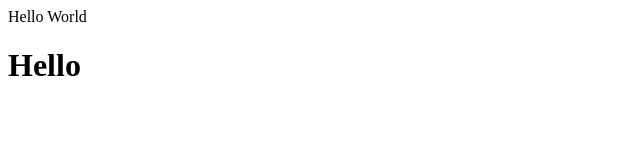
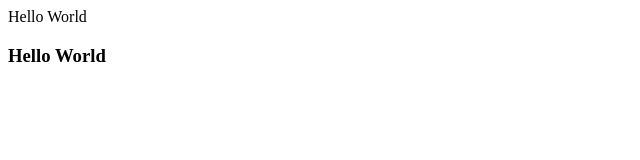
Before and after one commit to SunilB8694/epsunil-demo, a plain HTML site: page index.html in a window 1280 px wide. Shown: the whole page, without its empty margins (0-640 px from the left). Drawn offline with Linux system fonts and the light colour scheme.

Commit message:
Second Commit

```diff
--- a/index.html
+++ b/index.html
@@ -1,2 +1,3 @@
 <p>Hello World</p>
-<h1>Hello</h1>
+
+<h3>Hello World</h3>
```
